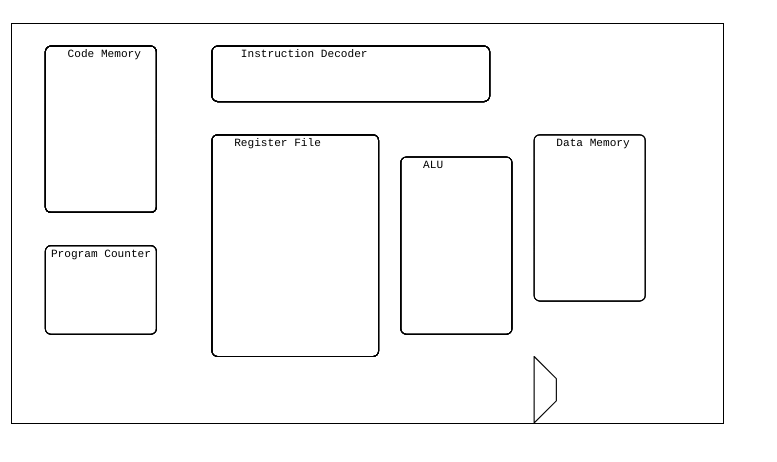
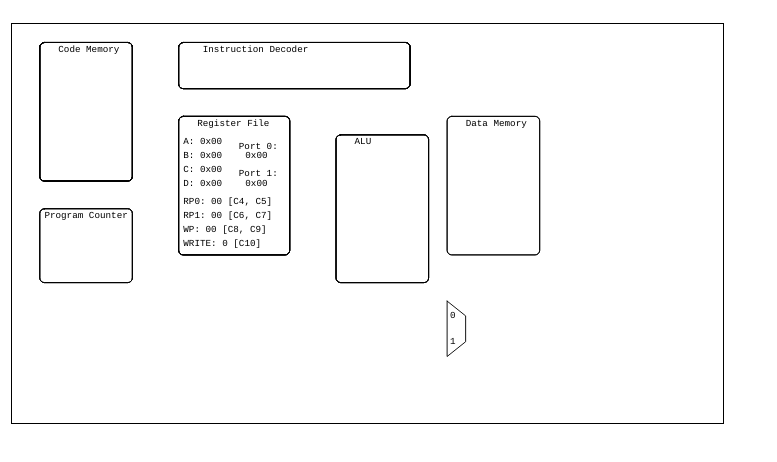
Before and after one commit to tergav17/i281-dev, a plain HTML site: page websim/index.html in a window 1280 px wide. Shown: the part 64-526 px from the top of the page, without its empty margins (0-777 px from the left). Drawn offline with Linux system fonts and the light colour scheme.

Commit message:
Updated register file flow graphic

```diff
--- /dev/null
+++ b/websim/cpu.js
@@ -0,0 +1,24 @@
+/*
+ * cpu.js
+ *
+ * i281 emulation backend
+ */
+
+cpu_state = {
+	imem: [],				// Instruction Memory
+	dmem: [],				// Data Memory
+	pc:	0,					// Program Counter
+
+	regs: [0, 0, 0, 0],		// Registers
+	port0: 0,
+	port1: 0,
+
+
+
+	ctrl: []				// Control Lines
+};
+
+// CPU memory init
+cpu_state.imem = new Array(128 + 128 * 256).fill(0); // Allocation space for bios and user banks
+cpu_state.dmem = new Array(128 * 256).fill(0); // Same thing for data memory banks
+cpu_state.ctrl = new Array(24).fill(0); // Init control lines
--- a/websim/index.html
+++ b/websim/index.html
@@ -36,7 +36,7 @@
 	</table>
 
 
-
+	<script src="cpu.js"></script>
 	<script src="simulator.js"></script>
 	</body>
 	</body>
--- a/websim/simulator.js
+++ b/websim/simulator.js
@@ -1,3 +1,10 @@
+/*
+ * simulator.js
+ *
+ * Handles the user-facing functions of the simulator
+ */
+
+
 const diag_flow = document.getElementById("diagflow");
 
 // Attempt to get the context for the diag flow
@@ -36,6 +43,9 @@ function resizeCanvas() {
 	updateFlow(true);
 }
 
+/*
+ * Redraws the CPU flow chart to the current state
+ */
 function drawFlow() {
 
 	// Set up style commons
@@ -60,9 +70,22 @@ function drawFlow() {
 	// Draw Register File Section
 	x = 180; y = 100;
 	flow_ctx.strokeStyle = "black";
-	flow_ctx.roundRect(x, y, 150, 200, 5);
+	flow_ctx.roundRect(x, y, 120, 150, 5);
 	flow_ctx.stroke();
 	flow_ctx.fillText("Register File", x + 20, y + 10);
+	flow_ctx.fillText("A: 0x" + (cpu_state.regs[0]).toString(16).padStart(2, '0').toUpperCase(), x + 5, y + 30);
+	flow_ctx.fillText("B: 0x" + (cpu_state.regs[1]).toString(16).padStart(2, '0').toUpperCase(), x + 5, y + 45);
+	flow_ctx.fillText("C: 0x" + (cpu_state.regs[2]).toString(16).padStart(2, '0').toUpperCase(), x + 5, y + 60);
+	flow_ctx.fillText("D: 0x" + (cpu_state.regs[3]).toString(16).padStart(2, '0').toUpperCase(), x + 5, y + 75);
+	flow_ctx.fillText("Port 0:", x + 65, y + 35);
+	flow_ctx.fillText("0x" + (cpu_state.port0).toString(16).padStart(2, '0').toUpperCase(), x + 72, y + 45);
+	flow_ctx.fillText("Port 1:", x + 65, y + 65);
+	flow_ctx.fillText("0x" + (cpu_state.port1).toString(16).padStart(2, '0').toUpperCase(), x + 72, y + 75);
+	flow_ctx.fillText("RP0: " + cpu_state.ctrl[4] + "" + cpu_state.ctrl[5] + " [C4, C5]", x + 5, y + 95);
+	flow_ctx.fillText("RP1: " + cpu_state.ctrl[6] + "" + cpu_state.ctrl[7] + " [C6, C7]", x + 5, y + 110);
+	flow_ctx.fillText("WP: " + cpu_state.ctrl[8] + "" + cpu_state.ctrl[9] + " [C8, C9]", x + 5, y + 125);
+	flow_ctx.fillText("WRITE: " + cpu_state.ctrl[10] + " [C10]", x + 5, y + 140);
+
 
 	// Draw ALU Section
 	x = 350; y = 120;
@@ -90,25 +113,31 @@ function drawFlow() {
 	flow_ctx.strokeStyle = "black"
 	flow_ctx.moveTo(x, y);
 	flow_ctx.lineTo(x, y+60);
-	flow_ctx.lineTo(x+20, y+40);
-	flow_ctx.lineTo(x+20, y+20);
+	flow_ctx.lineTo(x+20, y+44);
+	flow_ctx.lineTo(x+20, y+16);
 	flow_ctx.lineTo(x, y);
 	flow_ctx.stroke();
+	flow_ctx.fillText("0", x + 3, y + 18);
+	flow_ctx.fillText("1", x + 3, y + 47);
+
 }
 
+/*
+ * Handles a resize or redraw operation
+ */
 function updateFlow(doResize) {
 
-	let vWidth = 640;
-	let vHeight = 360;
+	let vWidth = Math.floor(640 * 1.2);
+	let vHeight = Math.floor(360 * 1.2);
 
 	// Handle resizing
 	if (doResize) {
 
-		let ratioX = 16;
-		let ratioY = 9;
-		let offsetX = 20;
-		let minimumLowerSpace = 400;
-		let minimumWidth = 320;
+		let ratioX = vWidth;			// Keep the same aspect ratio as the virtual screen
+		let ratioY = vHeight;
+		let offsetX = 20;				// How far should we be from the right side of the screen?
+		let minimumLowerSpace = 400;	// How much horizontal space is NOT canvas
+		let minimumWidth = 320;			// Minimum width of the simulator screen
 
 		// Initially, try to fill up the entire width of the screen
 		let newWidth = window.innerWidth - offsetX;
@@ -128,7 +157,7 @@ function updateFlow(doResize) {
 		flow_ctx.canvas.width = newWidth;
 		flow_ctx.canvas.height = ratioY * flow_ctx.canvas.width / ratioX;
 
-		//
+		// Set the graphical scale
 		flow_ctx.setTransform(1, 0, 0, 1, 0, 0);
 		flow_ctx.scale(flow_ctx.canvas.width / vWidth, flow_ctx.canvas.height / vHeight);
 
```
